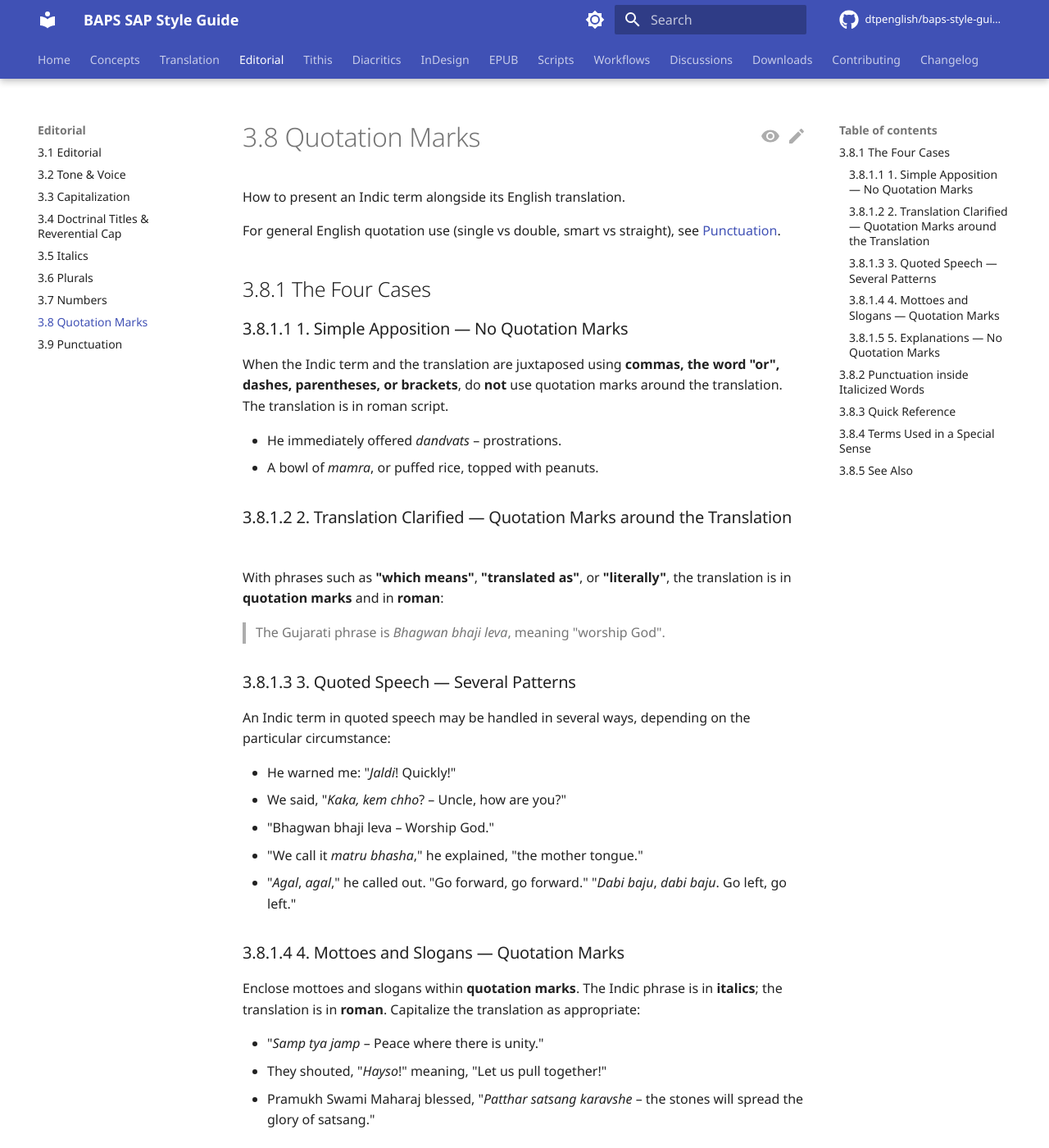
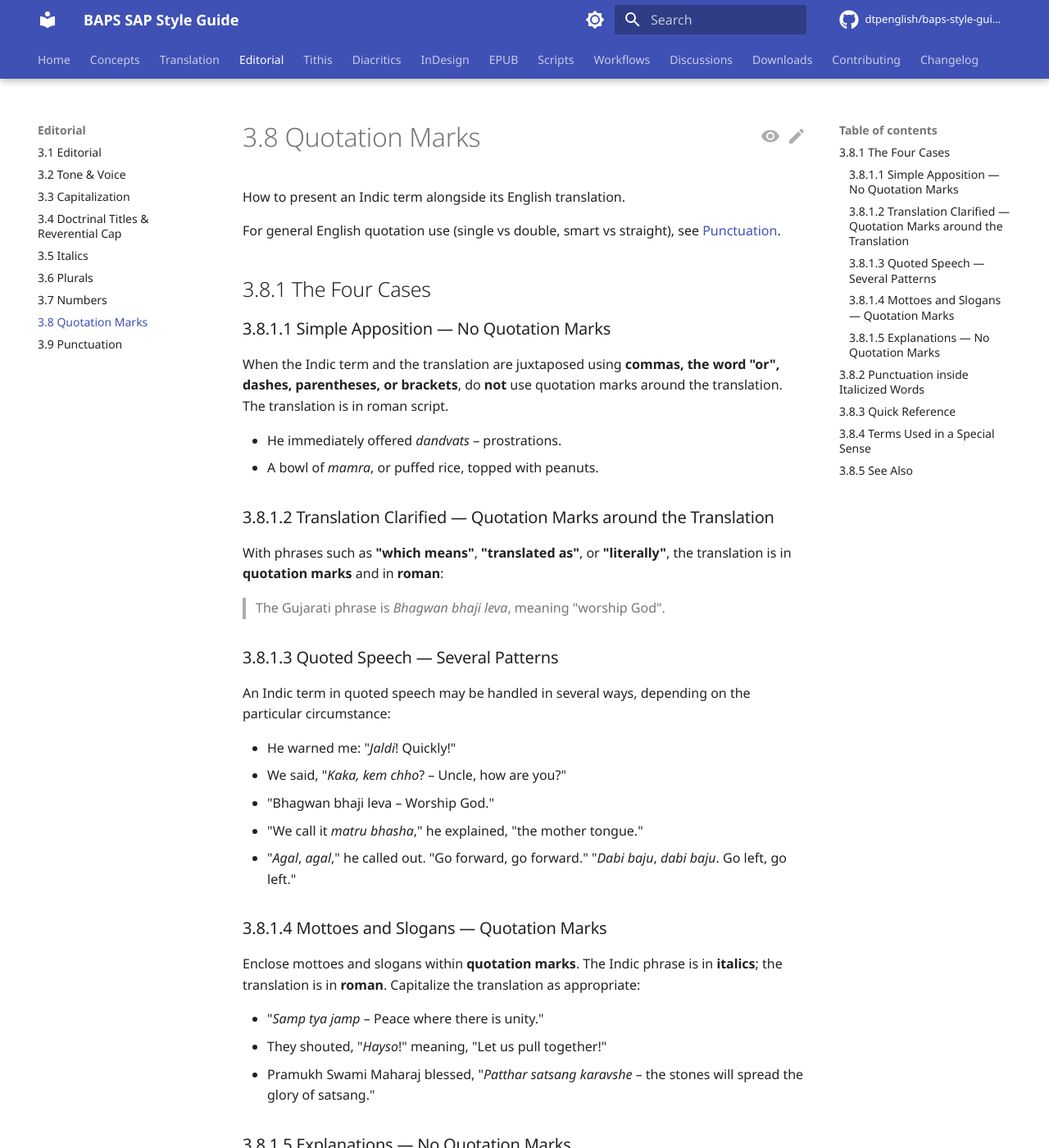
Before and after one commit to dtpenglish/baps-style-guide, an MkDocs documentation site: the page built from docs/editorial/quotation-marks.md, in a window 1280 px wide and 1400 px high. Shown: the whole window at 82% size. Built offline with MkDocs 1.6.1 and Material for MkDocs 9.7.7, drawn with Linux system fonts in a browser that asks for light colours; comment, search, counter and statistics services are not loaded; the version menu is left out; some of the changed text lies outside the part shown.

Commit message:
Strip redundant manual ordinals from H3 headings
The numbering script auto-prefixes headings with N.M.K.L. The
underlying H3 text in two files still had its original 1./2./3.
manual ordinals attached, producing doubled numbering like
'3.8.1.2 2. Translation Clarified'. Stripped the manual ordinals.

quotation-marks.md (3.8.1.1 - 3.8.1.5):
- '1. Simple Apposition' -> 'Simple Apposition'
- '2. Translation Clarified' -> 'Translation Clarified'
- '3. Quoted Speech' -> 'Quoted Speech'
- '4. Mottoes and Slogans' -> 'Mottoes and Slogans'
- '5. Explanations' -> 'Explanations'

contributing.md (12.1.1 - 12.1.3):
- '1. the Pencil Icon (easiest)' -> 'The Pencil Icon (Easiest)'
- '2. New Page or Larger Edit' -> 'New Page or Larger Edit'
- '3. Local Preview (for Substantial Work)' -> 'Local Preview
  (for Substantial Work)'

Co-Authored-By: Claude Opus 4.7 (1M context) <noreply@anthropic.com>

````diff
--- a/docs/contributing.md
+++ b/docs/contributing.md
@@ -7,7 +7,7 @@ This guide is yours. Anyone on the BAPS DTP team can propose edits — from fixi
 ## 12.1 Three Ways to Contribute
 Pick whichever matches your comfort level. All three result in the same outcome: a reviewed, versioned change to the live site.
 
-### 12.1.1 1. the Pencil Icon (easiest)
+### 12.1.1 The Pencil Icon (Easiest)
 Every page on this site has a **pencil icon** in the top-right corner. This is the fastest way to fix a typo, clarify a sentence, or update a small detail.
 
 **Steps:**
@@ -23,7 +23,7 @@ Every page on this site has a **pencil icon** in the top-right corner. This is t
 !!! tip "No Git knowledge needed"
     The pencil-icon flow handles all the Git steps for you. You're just editing text in a browser.
 
-### 12.1.2 2. New Page or Larger Edit
+### 12.1.2 New Page or Larger Edit
 For adding a whole new page or restructuring an existing one, the same web flow works — but you'll need to create a new file.
 
 1. In the GitHub repository, navigate to the appropriate folder under `docs/` (e.g. `docs/editorial/`).
@@ -33,7 +33,7 @@ For adding a whole new page or restructuring an existing one, the same web flow
 5. Commit and create a pull request as in the previous flow.
 6. **Important:** Also propose an edit to `mkdocs.yml` to add your new page to the navigation. If you're not sure how, mention this in the pull request description and a maintainer will help.
 
-### 12.1.3 3. Local Preview (for Substantial Work)
+### 12.1.3 Local Preview (for Substantial Work)
 If you're writing a long section or want to see exactly how it'll render, set up MkDocs locally.
 
 ```bash
--- a/docs/editorial/quotation-marks.md
+++ b/docs/editorial/quotation-marks.md
@@ -4,18 +4,18 @@ How to present an Indic term alongside its English translation.
 For general English quotation use (single vs double, smart vs straight), see [Punctuation](punctuation.md).
 
 ## 3.8.1 The Four Cases
-### 3.8.1.1 1. Simple Apposition — No Quotation Marks
+### 3.8.1.1 Simple Apposition — No Quotation Marks
 When the Indic term and the translation are juxtaposed using **commas, the word "or", dashes, parentheses, or brackets**, do **not** use quotation marks around the translation. The translation is in roman script.
 
 - He immediately offered *dandvats* – prostrations.
 - A bowl of *mamra*, or puffed rice, topped with peanuts.
 
-### 3.8.1.2 2. Translation Clarified — Quotation Marks around the Translation
+### 3.8.1.2 Translation Clarified — Quotation Marks around the Translation
 With phrases such as **"which means"**, **"translated as"**, or **"literally"**, the translation is in **quotation marks** and in **roman**:
 
 > The Gujarati phrase is *Bhagwan bhaji leva*, meaning "worship God".
 
-### 3.8.1.3 3. Quoted Speech — Several Patterns
+### 3.8.1.3 Quoted Speech — Several Patterns
 An Indic term in quoted speech may be handled in several ways, depending on the particular circumstance:
 
 - He warned me: "*Jaldi*! Quickly!"
@@ -24,14 +24,14 @@ An Indic term in quoted speech may be handled in several ways, depending on the
 - "We call it *matru bhasha*," he explained, "the mother tongue."
 - "*Agal*, *agal*," he called out. "Go forward, go forward." "*Dabi baju*, *dabi baju*. Go left, go left."
 
-### 3.8.1.4 4. Mottoes and Slogans — Quotation Marks
+### 3.8.1.4 Mottoes and Slogans — Quotation Marks
 Enclose mottoes and slogans within **quotation marks**. The Indic phrase is in **italics**; the translation is in **roman**. Capitalize the translation as appropriate:
 
 - "*Samp tya jamp* – Peace where there is unity."
 - They shouted, "*Hayso*!" meaning, "Let us pull together!"
 - Pramukh Swami Maharaj blessed, "*Patthar satsang karavshe* – the stones will spread the glory of satsang."
 
-### 3.8.1.5 5. Explanations — No Quotation Marks
+### 3.8.1.5 Explanations — No Quotation Marks
 Explanations are presented **without** quotation marks:
 
 - *rotlo*, an unleavened bread made from a variety of grains…
````
